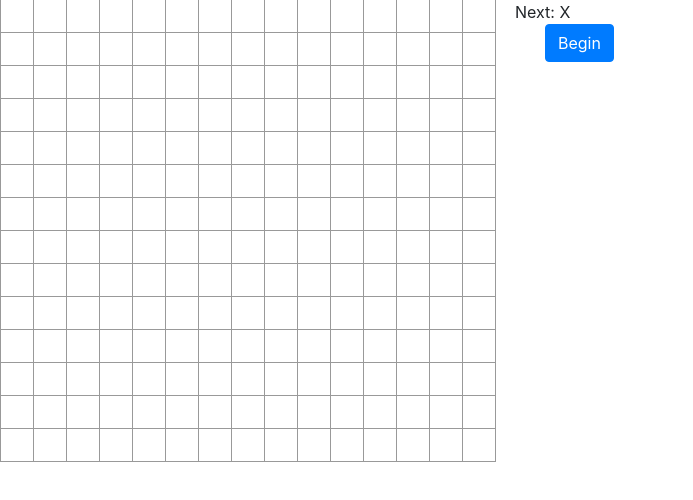
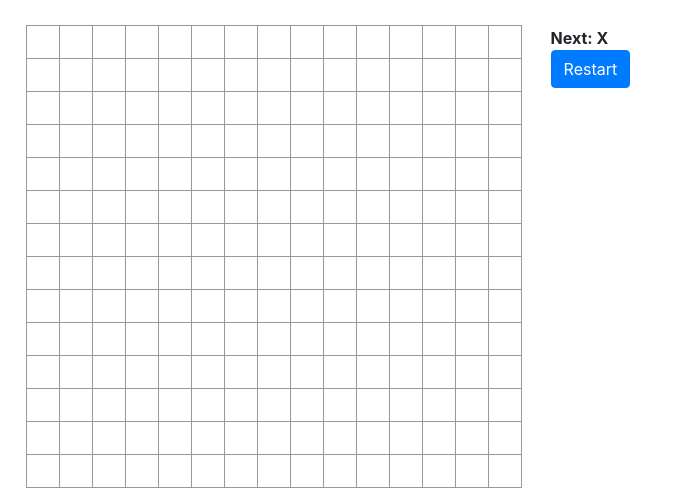
Before and after one commit to AndrewRchow/gomoku-gh-pages, a React app: page / in a window 1280 px wide. Shown: the whole page, without its empty margins (0-693 px from the left). Built offline with nearby package versions, Linux system fonts and the light colour scheme.

Commit message:
Style changes

```diff
--- a/src/index.css
+++ b/src/index.css
@@ -3,8 +3,9 @@ body {
   margin: 20px;
 }
 
-ol, ul {
-  padding-left: 30px;
+.game{
+  margin-top:2%;
+  margin-left:2%;
 }
 
 .board-row:after {
@@ -46,9 +47,10 @@ ol, ul {
 }
 
 .game-info {
-  margin-left: 20px;
+  margin-left: 30px;
   max-height:450px;
   overflow:auto;
+  font-weight:bold;
 }
 
 .winningSquare {
@@ -58,12 +60,15 @@ ol, ul {
 
 ol{
   list-style:none;
+  padding-left:0px;
 }
 
 ol li{
   margin-bottom:4px;
 }
-
+li:first-child {
+  margin-bottom:15px;
+}
 
 /*
 .square {
--- a/src/index.js
+++ b/src/index.js
@@ -100,7 +100,7 @@ class Game extends React.Component {
       const desc = move ?
         'Move ' + move :
         // 'Go to move #' + move :
-        'Begin';
+        'Restart';
       // 'Go to game start';
 
       if(move){
```
Also changed, not shown: build/asset-manifest.json, build/index.html, build/service-worker.js, 10 other files.
